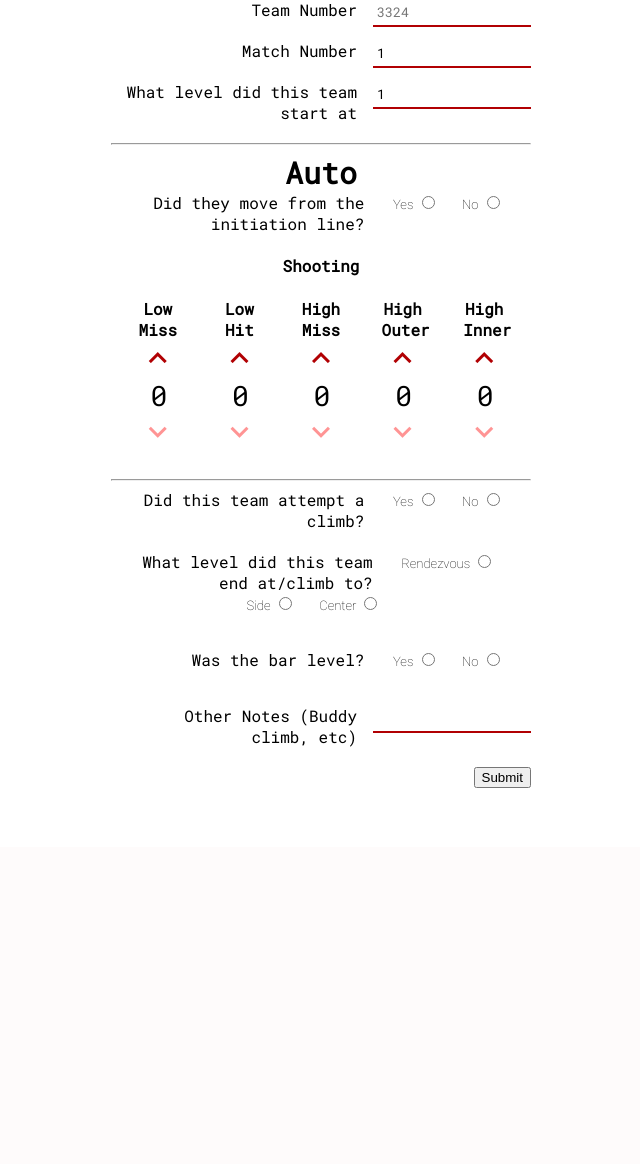
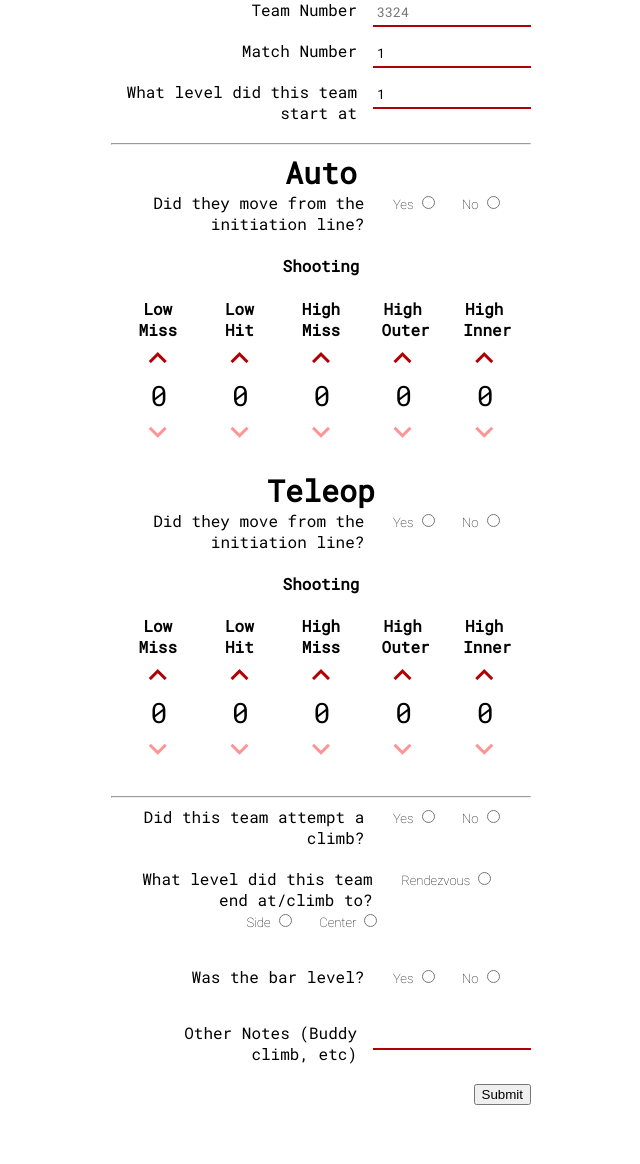
Before and after one commit to frc3324/3324-Scouting, a Flask app: page /form?type=match in a window 1280 px wide. Shown: the part 99-1263 px from the top of the page, without its empty margins (319-959 px from the left). Before the commit the page ends 887 px from the top, so only its background shows below. Run offline with Flask 2, Linux system fonts and the light colour scheme; parts of the project's set-up code (start-up, migrations or seed data) failed here and were passed over.

Commit message:
tried adding a teleop

```diff
--- a/templates/forms/match_scouting.html
+++ b/templates/forms/match_scouting.html
@@ -32,7 +32,51 @@
 
         <hr>
   <h2>Auto</h2>
-  <div>
+    <div>
+	  <label for="moved_initiation">Did they move from the initiation line?</label>
+	  <span class="radioButtons"> <p>Yes <input type="radio" required name="moved_initiation" value="1"> </p>
+	  <p>No <input type="radio" required name="moved_initiation" value="0"> </p></span>
+    </div>
+
+        <h4>Shooting</h4>
+        <div class="scoringQuestions">
+          <div>
+            <h4>Low Miss</h4>
+            <button type="button" class="icon upButton" onclick="increase(this)">&#xe316;</button>
+            <input name="low_miss" class="scoringNumber" value="0" min="0" readonly="readonly" type="number">
+            <button type="button" disabled class="icon downButton" onclick="decrease(this)">&#xe313;</button>
+          </div>
+
+	        <div>
+            <h4>Low Hit</h4>
+            <button type="button" class="icon upButton" onclick="increase(this)">&#xe316;</button>
+            <input name="low_hit" class="scoringNumber" value="0" min="0" readonly="readonly" type="number">
+            <button type="button" disabled class="icon downButton" onclick="decrease(this)">&#xe313;</button>
+          </div>
+
+          <div>
+            <h4>High Miss</h4>
+            <button type="button" class="icon upButton" onclick="increase(this)">&#xe316;</button>
+            <input name="cargo_mid" class="scoringNumber" value="0" min="0" readonly="readonly" type="number">
+            <button type="button" disabled class="icon downButton" onclick="decrease(this)">&#xe313;</button>
+          </div>
+
+	        <div>
+            <h4>High Outer</h4>
+            <button type="button" class="icon upButton" onclick="increase(this)">&#xe316;</button>
+            <input name="cargo_mid" class="scoringNumber" value="0" min="0" readonly="readonly" type="number">
+            <button type="button" disabled class="icon downButton" onclick="decrease(this)">&#xe313;</button>
+          </div>
+
+          <div>
+            <h4>High Inner</h4>
+            <button type="button" class="icon upButton" onclick="increase(this)">&#xe316;</button>
+            <input name="cargo_high" class="scoringNumber" value="0" min="0" readonly="readonly" type="number">
+            <button type="button" disabled class="icon downButton" onclick="decrease(this)">&#xe313;</button>
+          </div>
+        </div>
+        <h2>Teleop</h2>
+    <div>
 	  <label for="moved_initiation">Did they move from the initiation line?</label>
 	  <span class="radioButtons"> <p>Yes <input type="radio" required name="moved_initiation" value="1"> </p>
 	  <p>No <input type="radio" required name="moved_initiation" value="0"> </p></span>
```
Also changed, not shown: 1 other file.
